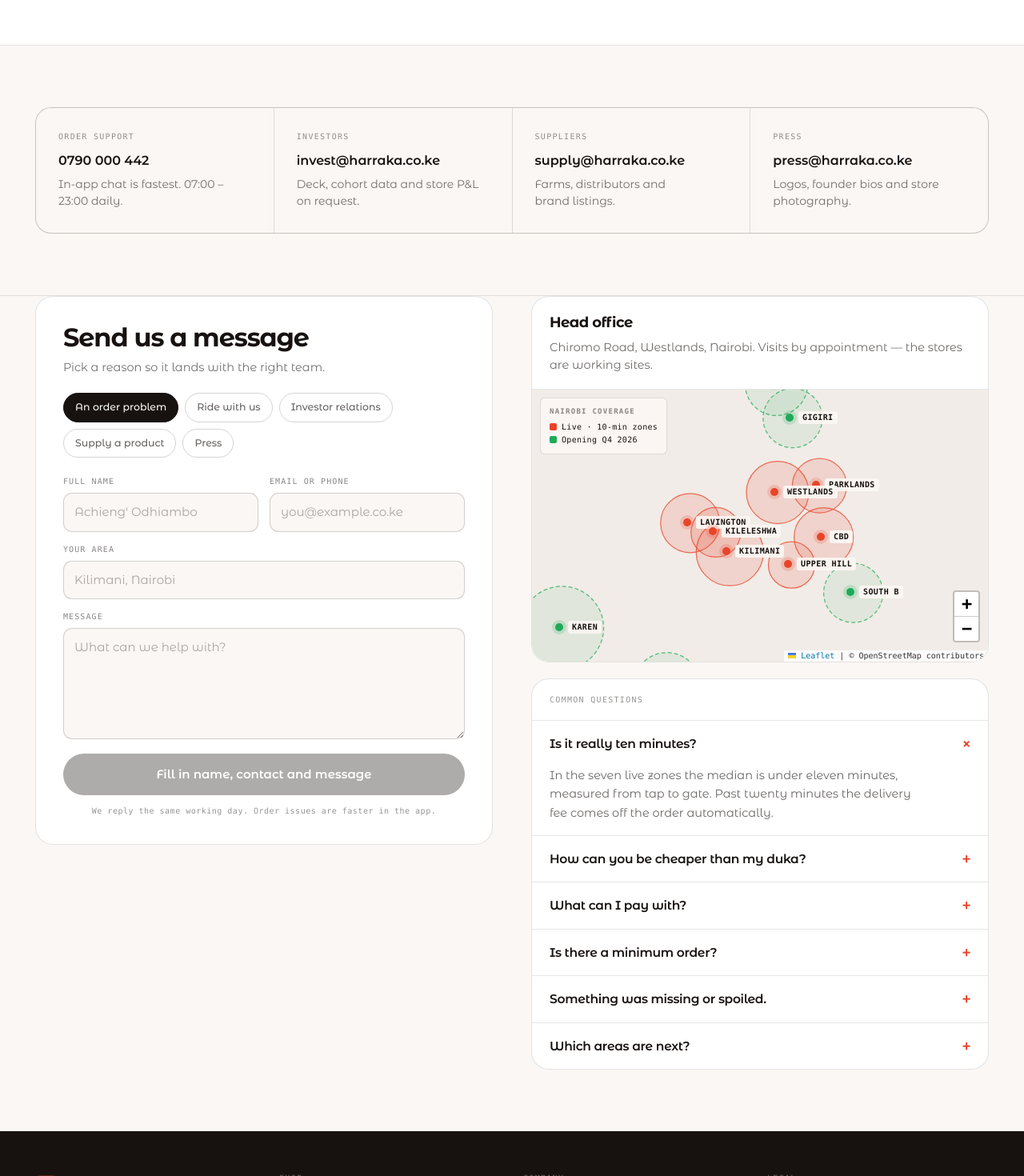
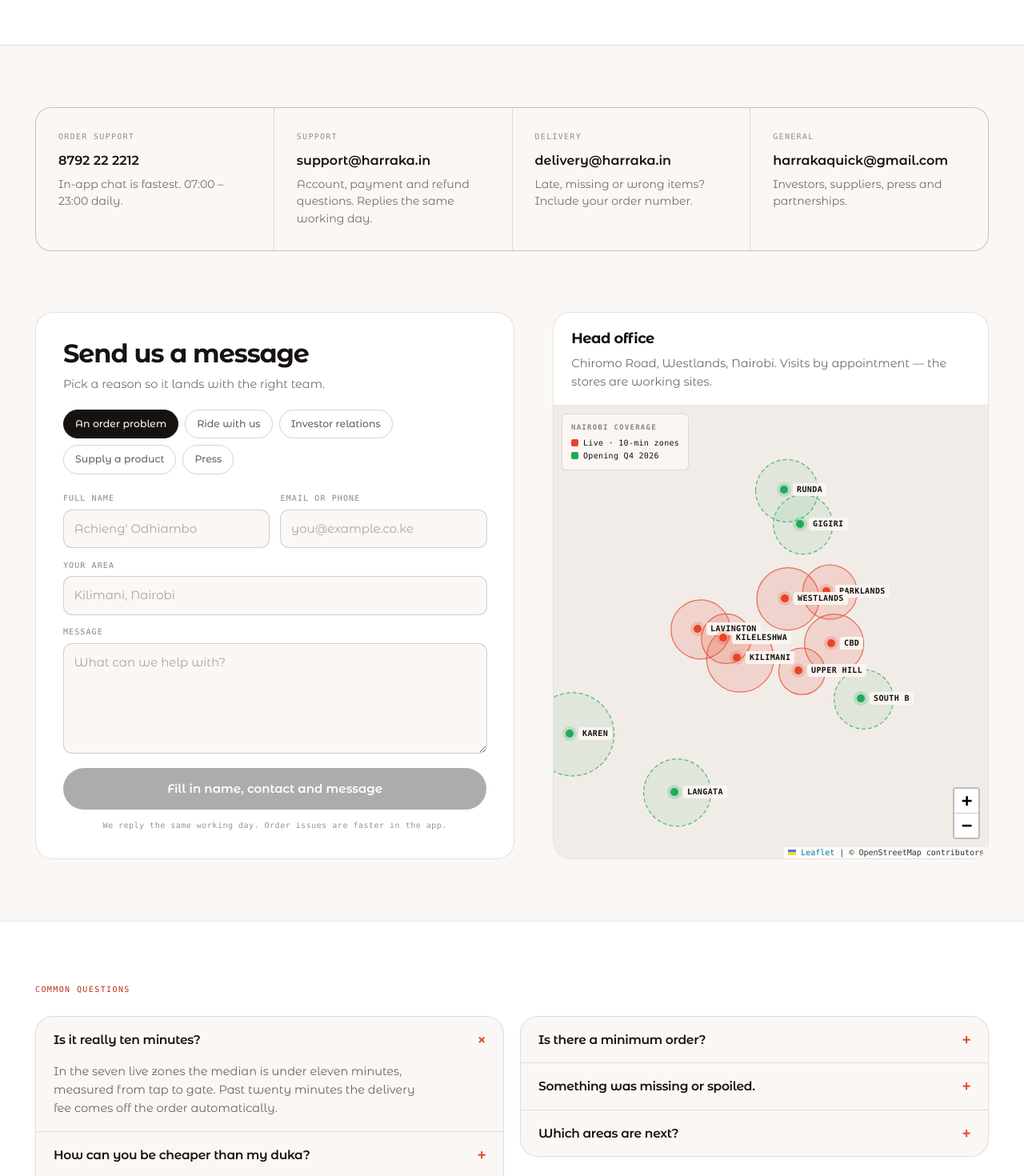
Before and after one commit to harrakaquick-dotcom/Harraka, a React (Vite) app: page /contact in a window 1280 px wide. Shown: the part 380-1850 px from the top of the page at 80% size. Built offline with nearby package versions, Linux system fonts and the light colour scheme.

Commit message:
contact page is completed

```diff
--- a/src/Data/Appdata.ts
+++ b/src/Data/Appdata.ts
@@ -1,6 +1,9 @@
 export const address = ['Harraka Retail Kenya Ltd.', 'Chiromo Road, Westlands', 'Nairobi, Kenya']
 export const email_address = 'harrakaquick@gmail.com';
 export const phone_number = '8792 22 2212';
+export const support_email = 'support@harraka.in'
+export const delivery_email = 'delivery@harraka.in'
+
 
 export const location = 'Nairobi';
 
--- a/src/Data/Contactdata.ts
+++ b/src/Data/Contactdata.ts
@@ -1,3 +1,5 @@
+import { delivery_email, email_address, phone_number, support_email } from "./Appdata";
+
 export const contactIntro = {
   title: "Talk to a person",
   text: "Support answers in under four minutes during delivery hours. Everything else gets a reply the same working day.",
@@ -6,23 +8,23 @@ export const contactIntro = {
 export const channels = [
   {
     label: "Order support",
-    value: "0790 000 442",
+    value: phone_number,
     text: "In-app chat is fastest. 07:00 – 23:00 daily.",
   },
   {
-    label: "Investors",
-    value: "invest@harraka.co.ke",
-    text: "Deck, cohort data and store P&L on request.",
+    label: "Support",
+    value: support_email,
+    text: "Account, payment and refund questions. Replies the same working day.",
   },
   {
-    label: "Suppliers",
-    value: "supply@harraka.co.ke",
-    text: "Farms, distributors and brand listings.",
+    label: "Delivery",
+    value: delivery_email,
+    text: "Late, missing or wrong items? Include your order number.",
   },
   {
-    label: "Press",
-    value: "press@harraka.co.ke",
-    text: "Logos, founder bios and store photography.",
+    label: "General",
+    value: email_address,
+    text: "Investors, suppliers, press and partnerships.",
   },
 ];
 
--- a/src/components/Contact/ContactAside.tsx
+++ /dev/null
@@ -1,69 +0,0 @@
-import { useState } from "react";
-import { faqs } from "../../Data/Contactdata";
-
-const OfficeMap = () => (
-  <div className="overflow-hidden rounded-[22px] border border-line bg-surface">
-    <div className="border-b border-ink/10 px-5.5 py-4.5">
-      <div className="text-lg font-bold tracking-[-0.03em]">Head office</div>
-      <p className="mt-1.5 text-[14.5px] leading-[1.55] text-ink/62">
-        Chiromo Road, Westlands, Nairobi. Visits by appointment — the stores
-        are working sites.
-      </p>
-    </div>
-    <iframe
-      src="/coverage-map.html"
-      title="Harraka Nairobi coverage map"
-      loading="lazy"
-      className="block h-[min(46vh,340px)] w-full border-0 max-md:h-75"
-    />
-  </div>
-);
-
-const Faqs = () => {
-  const [open, setOpen] = useState(0);
-
-  return (
-    <div className="overflow-hidden rounded-[22px] border border-line bg-surface">
-      <div className="border-b border-ink/10 px-5.5 py-4.5 font-mono text-[10px] uppercase tracking-[.13em] text-ink/45">
-        Common questions
-      </div>
-      {faqs.map((faq, i) => {
-        const isOpen = open === i;
-        return (
-          <div key={faq.q} className="border-b border-ink/10 last:border-b-0">
-            <button
-              type="button"
-              aria-expanded={isOpen}
-              onClick={() => setOpen(isOpen ? -1 : i)}
-              className="flex w-full cursor-pointer items-center justify-between gap-4 px-5.5 py-4 text-left text-[15.5px] font-semibold tracking-[-0.02em]"
-            >
-              <span>{faq.q}</span>
-              <span
-                aria-hidden="true"
-                className={`flex-none font-mono text-[17px] text-primary transition-transform duration-300 ease-[cubic-bezier(.2,.7,.2,1)] ${
-                  isOpen ? "rotate-45" : ""
-                }`}
-              >
-                +
-              </span>
-            </button>
-            {isOpen && (
-              <p className="max-w-[52ch] px-5.5 pb-4 text-[14.5px] leading-[1.6] text-ink/64">
-                {faq.a}
-              </p>
-            )}
-          </div>
-        );
-      })}
-    </div>
-  );
-};
-
-const ContactAside = () => (
-  <div className="flex flex-col gap-5">
-    <OfficeMap />
-    <Faqs />
-  </div>
-);
-
-export default ContactAside;
--- a/src/components/Contact/ContactChannels.tsx
+++ b/src/components/Contact/ContactChannels.tsx
@@ -5,7 +5,7 @@ import Section from "../Home/Section";
 const ContactChannels = () => {
   return (
     <Section>
-      <Reveal className="grid grid-cols-[repeat(auto-fit,minmax(min(100%,210px),1fr))] gap-px overflow-hidden rounded-card border border-line bg-line">
+      <Reveal className="grid grid-cols-1 gap-px sm:grid-cols-2 lg:grid-cols-4 overflow-hidden rounded-card border border-line bg-line">
         {channels.map((channel) => (
           <div
             key={channel.label}
@@ -14,7 +14,7 @@ const ContactChannels = () => {
             <div className="font-mono text-[10px] uppercase tracking-[.13em] text-ink/45">
               {channel.label}
             </div>
-            <p className="mt-2.75 text-base font-semibold leading-[1.55]">
+            <p className="mt-2.75 wrap-break-word text-base font-semibold leading-[1.55]">
               {channel.value}
             </p>
             <p className="mt-1.5 text-sm leading-[1.55] text-ink/60">
--- /dev/null
+++ b/src/components/Contact/ContactFaqs.tsx
@@ -0,0 +1,67 @@
+import { useState } from "react";
+import { faqs } from "../../Data/Contactdata";
+import Reveal from "../Home/Reveal";
+import Section from "../Home/Section";
+import { Eyebrow } from "../Home/SectionHeader";
+
+// Two independent columns (not one grid) so opening an answer in one column
+// never stretches the row beside it.
+const columns = [
+  faqs.slice(0, Math.ceil(faqs.length / 2)),
+  faqs.slice(Math.ceil(faqs.length / 2)),
+];
+
+const ContactFaqs = () => {
+  const [open, setOpen] = useState<string | null>(faqs[0].q);
+
+  return (
+    <Section tone="surface">
+      <Reveal>
+        <Eyebrow>Common questions</Eyebrow>
+      </Reveal>
+
+      <Reveal className="mt-6.5 grid grid-cols-1 items-start gap-5 lg:grid-cols-2">
+        {columns.map((items, col) => (
+          <div
+            key={col}
+            className="overflow-hidden rounded-[22px] border border-line bg-canvas"
+          >
+            {items.map((faq) => {
+              const isOpen = open === faq.q;
+              return (
+                <div
+                  key={faq.q}
+                  className="border-b border-ink/10 last:border-b-0"
+                >
+                  <button
+                    type="button"
+                    aria-expanded={isOpen}
+                    onClick={() => setOpen(isOpen ? null : faq.q)}
+                    className="flex w-full cursor-pointer items-center justify-between gap-4 px-5.5 py-4 text-left text-[15.5px] font-semibold tracking-[-0.02em]"
+                  >
+                    <span>{faq.q}</span>
+                    <span
+                      aria-hidden="true"
+                      className={`flex-none font-mono text-[17px] text-primary transition-transform duration-300 ease-[cubic-bezier(.2,.7,.2,1)] ${
+                        isOpen ? "rotate-45" : ""
+                      }`}
+                    >
+                      +
+                    </span>
+                  </button>
+                  {isOpen && (
+                    <p className="max-w-[52ch] px-5.5 pb-4 text-[14.5px] leading-[1.6] text-ink/64">
+                      {faq.a}
+                    </p>
+                  )}
+                </div>
+              );
+            })}
+          </div>
+        ))}
+      </Reveal>
+    </Section>
+  );
+};
+
+export default ContactFaqs;
--- a/src/components/Contact/ContactForm.tsx
+++ b/src/components/Contact/ContactForm.tsx
@@ -1,8 +1,15 @@
-import { useState, type ChangeEvent } from "react";
+import { useState, type ChangeEvent, type ReactNode } from "react";
 import { reasons } from "../../Data/Contactdata";
+import "./contact.css";
 
 const inputClass =
-  "rounded-[11px] border border-line-strong bg-canvas px-3.25 py-3 text-[15px] text-ink outline-none placeholder:text-ink/35 focus:outline-2 focus:outline-offset-1 focus:outline-primary";
+  "w-full min-w-0 rounded-[11px] border border-line-strong bg-canvas px-3.25 py-3 text-[15px] text-ink outline-none placeholder:text-ink/35";
+
+const FocusRing = ({ children }: { children: ReactNode }) => (
+  <div className="focus-ring -m-1.5 rounded-[17px] p-[1.5px]">
+    <div className="rounded-2xl bg-surface p-1">{children}</div>
+  </div>
+);
 
 const labelClass = "flex flex-col gap-1.75";
 const labelTextClass =
@@ -65,46 +72,54 @@ const ContactForm = () => {
         ))}
       </div>
 
-      <div className="mt-5.5 grid grid-cols-[repeat(auto-fit,minmax(min(100%,180px),1fr))] gap-3.5">
+      <div className="mt-5.5 grid grid-cols-1 gap-3.5 sm:grid-cols-2">
         <label className={labelClass}>
           <span className={labelTextClass}>Full name</span>
+          <FocusRing>
             <input
               value={values.name}
               onChange={field("name")}
               placeholder="Achieng' Odhiambo"
               className={inputClass}
             />
+          </FocusRing>
         </label>
         <label className={labelClass}>
           <span className={labelTextClass}>Email or phone</span>
+          <FocusRing>
             <input
               value={values.contact}
               onChange={field("contact")}
               placeholder="you@example.co.ke"
               className={inputClass}
             />
+          </FocusRing>
         </label>
       </div>
 
       <label className={`${labelClass} mt-3.5`}>
         <span className={labelTextClass}>Your area</span>
+        <FocusRing>
           <input
             value={values.area}
             onChange={field("area")}
             placeholder="Kilimani, Nairobi"
             className={inputClass}
           />
+        </FocusRing>
       </label>
 
       <label className={`${labelClass} mt-3.5`}>
         <span className={labelTextClass}>Message</span>
+        <FocusRing>
           <textarea
             value={values.message}
             onChange={field("message")}
             rows={5}
             placeholder="What can we help with?"
-          className={`${inputClass} resize-y`}
+            className={`${inputClass} block resize-y min-h-20`}
           />
+        </FocusRing>
       </label>
 
       <button
@@ -126,7 +141,7 @@ const ContactForm = () => {
       </button>
       <p
         aria-live="polite"
-        className="mt-3 text-center font-mono text-[10px] tracking-[.05em] text-ink/45"
+        className="mt-3 text-center font-mono text-[10px] tracking-wider text-ink/45"
       >
         {sent
           ? `Thanks — reference HK-${4400 + values.message.length}. We reply the same working day.`
--- /dev/null
+++ b/src/components/Contact/OfficeMap.tsx
@@ -0,0 +1,20 @@
+// Fills the height of the form beside it on desktop; fixed height when stacked.
+const OfficeMap = () => (
+  <div className="flex flex-col overflow-hidden rounded-[22px] border border-line bg-surface">
+    <div className="border-b border-ink/10 px-5.5 py-4.5">
+      <div className="text-lg font-bold tracking-[-0.03em]">Head office</div>
+      <p className="mt-1.5 text-[14.5px] leading-[1.55] text-ink/62">
+        Chiromo Road, Westlands, Nairobi. Visits by appointment — the stores
+        are working sites.
+      </p>
+    </div>
+    <iframe
+      src="/coverage-map.html"
+      title="Harraka Nairobi coverage map"
+      loading="lazy"
+      className="block h-[min(46vh,340px)] w-full flex-1 border-0 max-md:h-75 lg:min-h-85"
+    />
+  </div>
+);
+
+export default OfficeMap;
--- /dev/null
+++ b/src/components/Contact/contact.css
@@ -0,0 +1,37 @@
+/* Focus ring for the contact form fields: a conic gradient that spins while
+   the field inside has focus. The angle is a registered custom property so
+   the browser can animate it. */
+@property --focus-angle {
+  syntax: "<angle>";
+  inherits: false;
+  initial-value: 0deg;
+}
+
+@keyframes focus-ring-spin {
+  to {
+    --focus-angle: 360deg;
+  }
+}
+
+.focus-ring {
+  background: transparent;
+  transition: background-color 0.2s;
+}
+
+.focus-ring:focus-within {
+  background: conic-gradient(
+    from var(--focus-angle),
+    var(--color-primary-dark),
+    var(--color-primary),
+    #ff9a5a,
+    var(--color-primary),
+    var(--color-primary-dark)
+  );
+  animation: focus-ring-spin 2.4s linear infinite;
+}
+
+@media (prefers-reduced-motion: reduce) {
+  .focus-ring:focus-within {
+    animation: none;
+  }
+}
--- a/src/pages/Contact.tsx
+++ b/src/pages/Contact.tsx
@@ -1,7 +1,8 @@
-import ContactAside from "../components/Contact/ContactAside";
 import ContactChannels from "../components/Contact/ContactChannels";
+import ContactFaqs from "../components/Contact/ContactFaqs";
 import ContactForm from "../components/Contact/ContactForm";
 import ContactHero from "../components/Contact/ContactHero";
+import OfficeMap from "../components/Contact/OfficeMap";
 import Reveal from "../components/Home/Reveal";
 import Section from "../components/Home/Section";
 
@@ -10,12 +11,13 @@ const Contact = () => {
     <div className="max-w-full overflow-x-hidden font-display">
       <ContactHero />
       <ContactChannels />
-      <Section innerClassName="pt-0!">
-        <Reveal className="grid grid-cols-[repeat(auto-fit,minmax(min(100%,300px),1fr))] items-start gap-[clamp(24px,4vw,48px)]">
+      <Section bordered={false} innerClassName="pt-0!">
+        <Reveal className="grid grid-cols-1 gap-[clamp(24px,4vw,48px)] lg:grid-cols-[1.1fr_1fr]">
           <ContactForm />
-          <ContactAside />
+          <OfficeMap />
         </Reveal>
       </Section>
+      <ContactFaqs />
     </div>
   );
 };
```
Lines whose indentation alone changed are shown as unchanged.
